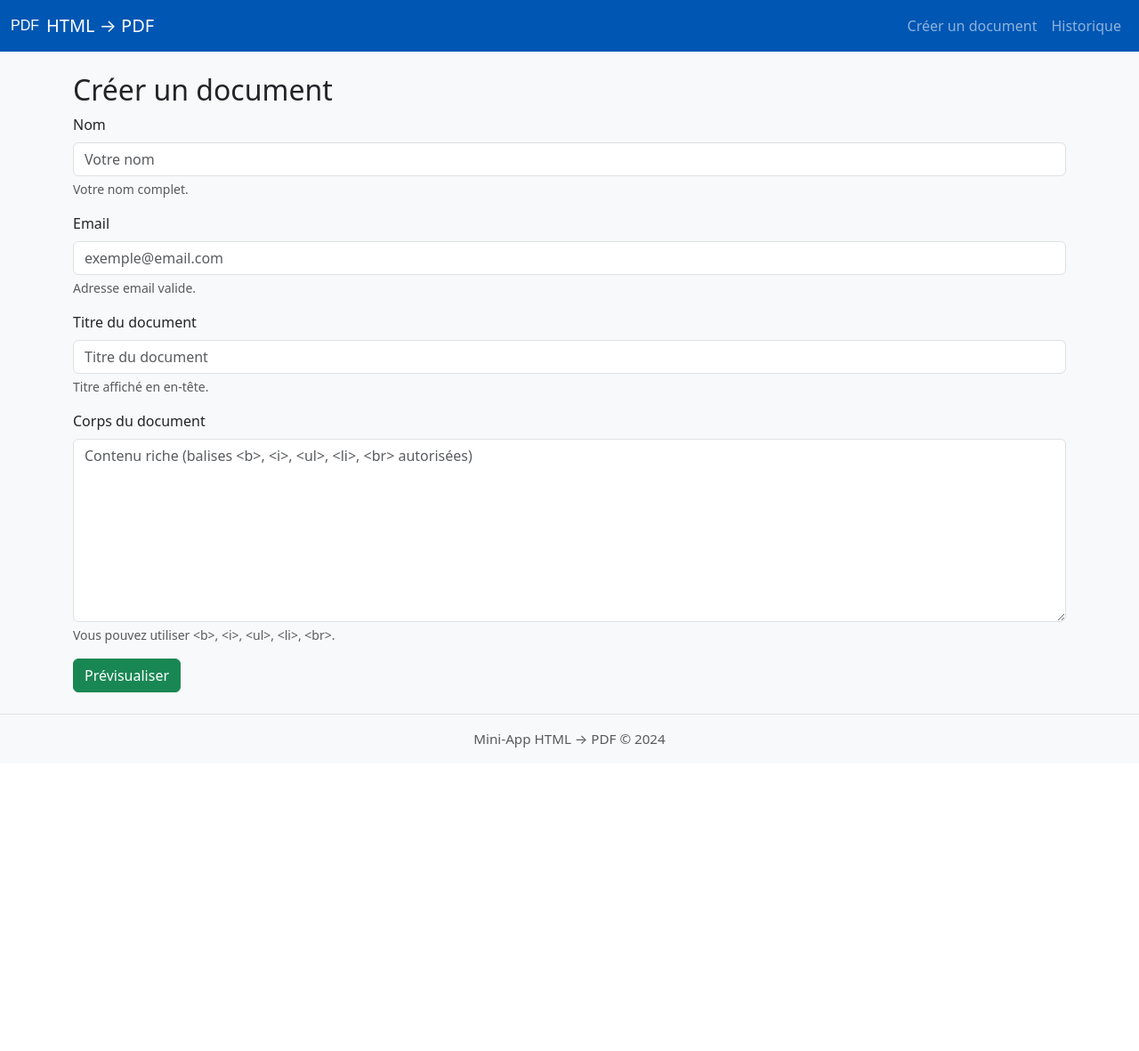
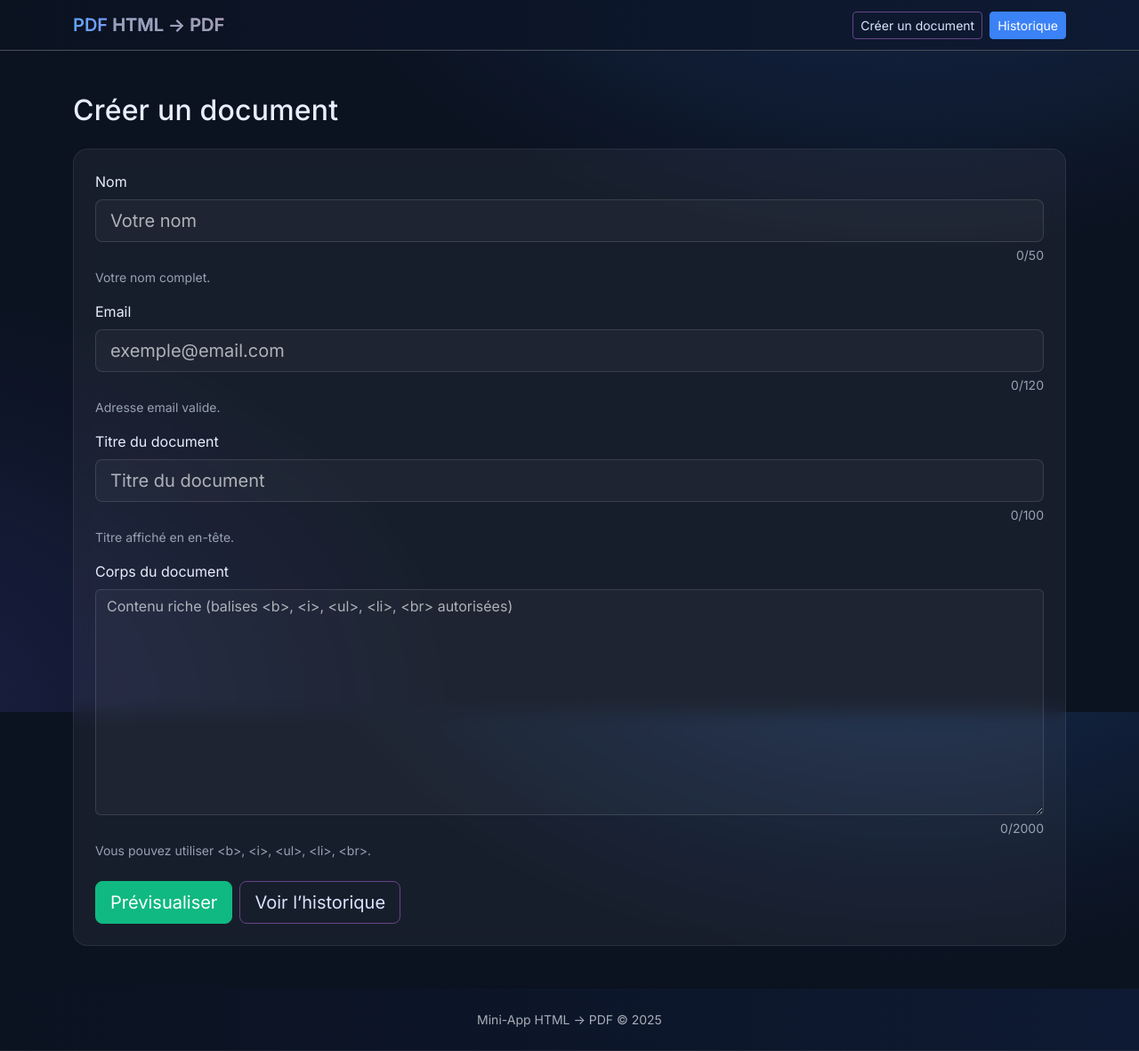
Before and after one commit to yannblanc75/SwingPDF, a Flask app: page /form in a window 1280 px wide. Shown: the whole page at 89% size. Before the commit the page ends 840 px from the top, so only its background shows below. Run offline with Flask 3, Linux system fonts and the light colour scheme.

Commit message:
ui/ux friendly helped with ia

```diff
--- a/html2pdf_app/html2pdf/__init__.py
+++ b/html2pdf_app/html2pdf/__init__.py
@@ -36,4 +36,9 @@ def create_app() -> Flask:
     @app.errorhandler(500)
     def server_error(e):
         return render_template('errors/500.html'), 500
+    @app.context_processor
+    def inject_globals():
+        from datetime import datetime
+        # Utilise UTC ou local selon ton besoin
+        return {"current_year": datetime.utcnow().year}
     return app
--- a/html2pdf_app/html2pdf/static/css/app.css
+++ b/html2pdf_app/html2pdf/static/css/app.css
@@ -1,12 +1,82 @@
-/* app.css */
-body { background-color: #f8f9fa; }
-.document-body { font-size: 1.1em; line-height: 1.6; }
-footer.footer { font-size: 0.95em; }
-.card { border-radius: 0.5rem; }
-.btn-primary, .bg-primary { background-color: #0056b3 !important; }
-.btn-primary:hover { background-color: #003d80 !important; }
-.table th, .table td { vertical-align: middle; }
-@media (max-width: 576px) {
-  .container { padding-left: 0.5rem; padding-right: 0.5rem; }
-  h1, h2, h3 { font-size: 1.2em; }
+/* static/css/app.css */
+:root{
+  --bg: #0b1220;
+  --panel: rgba(255,255,255,0.05);
+  --panel-border: rgba(255,255,255,0.08);
+  --ring: #3B82F6; /* primary */
+  --txt: #e8eefb;
+  --muted: #98a2b3;
 }
+
+*{ box-sizing: border-box; }
+html,body{ height:100%; }
+body.app-body{
+  background:
+    radial-gradient(1200px 800px at 80% -200px, rgba(59,130,246,.25), transparent 60%),
+    radial-gradient(1200px 800px at -200px 100%, rgba(99,102,241,.18), transparent 60%),
+    var(--bg);
+  color: var(--txt);
+  font-family: "Inter", system-ui, -apple-system, Segoe UI, Roboto, "Helvetica Neue", Arial, "Noto Sans", "Liberation Sans", sans-serif;
+}
+
+/* Titles */
+.page-title{ letter-spacing:.2px; }
+
+/* Hero / glass */
+.glass{
+  background: var(--panel);
+  border: 1px solid var(--panel-border);
+  backdrop-filter: blur(10px);
+}
+.hero{ min-height: 320px; display: grid; place-content: center; }
+
+/* Gradient text */
+.gradient-text{
+  background: linear-gradient(90deg,#60a5fa 0%,#a78bfa 60%,#f472b6 100%);
+  -webkit-background-clip: text;
+  background-clip: text;
+  color: transparent;
+}
+
+/* Forms */
+.form-control, .form-select{
+  background: rgba(255,255,255,0.03);
+  border-color: rgba(255,255,255,0.12);
+  color: var(--txt);
+}
+.form-control:focus, .form-select:focus{
+  border-color: var(--ring);
+  box-shadow: 0 0 0 .25rem rgba(59,130,246,.25);
+}
+.form-text{ color: var(--muted); }
+
+/* Buttons */
+.btn-primary{
+  --bs-btn-bg:#3B82F6; --bs-btn-border-color:#3B82F6;
+  --bs-btn-hover-bg:#2563EB; --bs-btn-hover-border-color:#2563EB;
+}
+.btn-success{
+  --bs-btn-bg:#10B981; --bs-btn-border-color:#10B981;
+  --bs-btn-hover-bg:#059669; --bs-btn-hover-border-color:#059669;
+}
+.btn-outline-light{ --bs-btn-color:#dbe4ff; --bs-btn-border-color:#648; }
+
+/* Cards / lists */
+.card{ background: var(--panel); border-color: var(--panel-border); }
+.list-group-item{ background: transparent; border-color: rgba(255,255,255,.06); }
+
+/* Document body */
+.document-body{
+  line-height: 1.7;
+}
+.document-body ul{ padding-left: 1.2rem; }
+.document-body li+li{ margin-top:.25rem; }
+
+/* Navbar/footer (optionnel si partiels) */
+.navbar, footer.app-footer{
+  background: linear-gradient(90deg,#0b1220 0%, #0e1a33 100%);
+  border-bottom: 1px solid rgba(255,255,255,.06);
+}
+
+/* Small utilities */
+.text-secondary{ color: var(--muted) !important; }
--- a/html2pdf_app/html2pdf/static/js/app.js
+++ b/html2pdf_app/html2pdf/static/js/app.js
@@ -1,2 +1,115 @@
-// app.js
-// JS custom minimal (placeholder)
+/* static/js/app.js - interactions globales */
+
+(() => {
+  // Helper: debounce
+  const debounce = (fn, delay = 250) => {
+    let t; return (...args) => { clearTimeout(t); t = setTimeout(() => fn(...args), delay); };
+  };
+
+  // Helper: toast Bootstrap (fallback si container absent)
+  function showToast(message, variant = 'success') {
+    let container = document.querySelector('#toast-container');
+    if (!container) {
+      container = document.createElement('div');
+      container.id = 'toast-container';
+      container.className = 'toast-container position-fixed top-0 end-0 p-3';
+      document.body.appendChild(container);
+    }
+
+    const el = document.createElement('div');
+    el.className = `toast align-items-center text-bg-${variant} border-0`;
+    el.role = 'alert';
+    el.ariaLive = 'assertive';
+    el.ariaAtomic = 'true';
+    el.innerHTML = `
+      <div class="d-flex">
+        <div class="toast-body">${message}</div>
+        <button type="button" class="btn-close btn-close-white me-2 m-auto" data-bs-dismiss="toast" aria-label="Close"></button>
+      </div>
+    `;
+    container.appendChild(el);
+    const t = new bootstrap.Toast(el, { delay: 2500 });
+    t.show();
+    el.addEventListener('hidden.bs.toast', () => el.remove());
+  }
+
+  // Enable all tooltips
+  document.querySelectorAll('[data-bs-toggle="tooltip"]').forEach(el => {
+    new bootstrap.Tooltip(el);
+  });
+
+  // 1) Copier le lien (history)
+  document.addEventListener('click', async (e) => {
+    const btn = e.target.closest('.js-copy-link');
+    if (!btn) return;
+    const url = btn.getAttribute('data-url');
+    try {
+      await navigator.clipboard.writeText(url);
+      showToast('Lien copié dans le presse-papiers.', 'success');
+      const tt = bootstrap.Tooltip.getInstance(btn);
+      if (tt) { tt.setContent({ '.tooltip-inner': 'Copié !' }); btn.addEventListener('mouseleave', () => tt.hide(), { once:true }); }
+    } catch (err) {
+      showToast('Impossible de copier le lien.', 'danger');
+      console.error(err);
+    }
+  });
+
+  // 2) Filtre de l’historique
+  const filterInput = document.querySelector('#history-filter');
+  if (filterInput) {
+    const clearBtn = document.querySelector('#clear-filter');
+    const list = document.querySelector('#history-list');
+    const items = list ? Array.from(list.querySelectorAll('[data-filename]')) : [];
+
+    const applyFilter = () => {
+      const q = filterInput.value.trim().toLowerCase();
+      items.forEach(li => {
+        const match = li.dataset.filename.toLowerCase().includes(q);
+        li.style.display = match ? '' : 'none';
+      });
+    };
+    filterInput.addEventListener('input', debounce(applyFilter, 100));
+    if (clearBtn) clearBtn.addEventListener('click', () => { filterInput.value = ''; applyFilter(); filterInput.focus(); });
+  }
+
+  // 3) Compteurs de caractères sur les inputs/textarea (via maxlength)
+  document.querySelectorAll('[data_counter="true"], input[maxlength].form-control, textarea[maxlength].form-control')
+    .forEach(input => {
+      const max = Number(input.getAttribute('maxlength')) || null;
+      if (!max) return;
+
+      const counter = document.createElement('div');
+      counter.className = 'form-text text-end mt-1';
+      counter.textContent = `0/${max}`;
+      input.insertAdjacentElement('afterend', counter);
+
+      const update = () => {
+        const len = input.value.length;
+        counter.textContent = `${len}/${max}`;
+        if (len > max) counter.classList.add('text-danger'); else counter.classList.remove('text-danger');
+      };
+      input.addEventListener('input', update);
+      update();
+    });
+
+  // 4) Auto-size des textarea
+  document.querySelectorAll('textarea[data_autosize="true"]').forEach(ta => {
+    const autosize = () => {
+      ta.style.height = 'auto';
+      ta.style.height = `${ta.scrollHeight + 2}px`;
+    };
+    ['input', 'change'].forEach(evt => ta.addEventListener(evt, autosize));
+    setTimeout(autosize, 0);
+  });
+
+  // 5) Smooth scroll pour liens internes (optionnel)
+  document.querySelectorAll('a[href^="#"]').forEach(a => {
+    a.addEventListener('click', (e) => {
+      const id = a.getAttribute('href').slice(1);
+      const target = document.getElementById(id);
+      if (!target) return;
+      e.preventDefault();
+      target.scrollIntoView({ behavior: 'smooth', block: 'start' });
+    });
+  });
+})();
--- a/html2pdf_app/html2pdf/templates/base.html
+++ b/html2pdf_app/html2pdf/templates/base.html
@@ -1,31 +1,53 @@
-<!-- base.html -->
+<!-- templates/base.html -->
 <!DOCTYPE html>
-<html lang="fr">
+<html lang="fr" data-bs-theme="dark">
 <head>
-    <meta charset="utf-8">
-    <meta name="viewport" content="width=device-width, initial-scale=1">
-    <meta http-equiv="X-Frame-Options" content="DENY">
-    <meta http-equiv="X-Content-Type-Options" content="nosniff">
+  <meta charset="utf-8" />
+  <meta name="viewport" content="width=device-width, initial-scale=1" />
+  <meta http-equiv="X-Frame-Options" content="DENY" />
+  <meta http-equiv="X-Content-Type-Options" content="nosniff" />
   <title>{% block title %}Mini-App HTML → PDF{% endblock %}</title>
-    <link rel="stylesheet" href="https://cdn.jsdelivr.net/npm/bootstrap@5.3.3/dist/css/bootstrap.min.css">
+
+  <!-- Fonts & Icons -->
+  <link rel="preconnect" href="https://fonts.gstatic.com" crossorigin>
+  <link href="https://fonts.googleapis.com/css2?family=Inter:wght@400;500;600;700&display=swap" rel="stylesheet">
+
+  <!-- Bootstrap -->
+  <link href="https://cdn.jsdelivr.net/npm/bootstrap@5.3.3/dist/css/bootstrap.min.css" rel="stylesheet">
+
+  <!-- App CSS -->
   <link rel="stylesheet" href="{{ url_for('static', filename='css/app.css') }}">
+
   {% block head %}{% endblock %}
 </head>
-<body>
+<body class="app-body">
   {% include 'partials/navbar.html' %}
-    <main class="container my-4" id="main-content">
+
+  <!-- Flash messages (toasts fallback si JS désactivé) -->
+  <div class="container position-relative">
     {% with messages = get_flashed_messages(with_categories=true) %}
       {% if messages %}
+        <div class="mt-3">
         {% for category, message in messages %}
-              <div class="alert alert-{{ category }}" role="alert">{{ message }}</div>
+          <div class="alert alert-{{ category }} shadow-sm mb-2" role="alert">
+            {{ message }}
+          </div>
         {% endfor %}
+        </div>
       {% endif %}
     {% endwith %}
+  </div>
+
+  <main id="main-content" class="container py-5">
     {% block content %}{% endblock %}
   </main>
+
   {% include 'partials/footer.html' %}
+
+  <!-- Bootstrap Bundle + App JS -->
   <script src="https://cdn.jsdelivr.net/npm/bootstrap@5.3.3/dist/js/bootstrap.bundle.min.js"></script>
-    <script src="{{ url_for('static', filename='js/app.js') }}"></script>
+  <script src="{{ url_for('static', filename='js/app.js') }}" defer></script>
+
   {% block scripts %}{% endblock %}
 </body>
 </html>
--- a/html2pdf_app/html2pdf/templates/form.html
+++ b/html2pdf_app/html2pdf/templates/form.html
@@ -1,40 +1,46 @@
-<!-- templates/form.html -->
 {% extends 'base.html' %}
-{% block title %}Créer un document - Mini-App HTML → PDF{% endblock %}
+{% block title %}Créer un document — Mini-App HTML → PDF{% endblock %}
 {% block content %}
-<h2>Créer un document</h2>
+<h2 class="page-title mb-4">Créer un document</h2>
 
-<form method="post" action="{{ url_for('main.form') }}">
+<form method="post" action="{{ url_for('main.form') }}" class="glass rounded-4 p-4">
   {{ form.hidden_tag() }}
 
-  <div class="mb-3">
-    {{ form.nom.label(class="form-label") }}
-    {{ form.nom(class="form-control", aria_describedby="nomHelp") }}
-    <div id="nomHelp" class="form-text">{{ form.nom.description }}</div>
-    {% for error in form.nom.errors %}<div class="text-danger">{{ error }}</div>{% endfor %}
+  <div class="row g-3">
+    <div class="col-12">
+      <label class="form-label">Nom</label>
+      {{ form.nom(class="form-control form-control-lg", maxlength="50", data_counter="true") }}
+      <div class="form-text">{{ form.nom.description }}</div>
+      {% for error in form.nom.errors %}<div class="invalid-feedback d-block">{{ error }}</div>{% endfor %}
+    </div>
+
+    <div class="col-12">
+      <label class="form-label">Email</label>
+      {{ form.email(class="form-control form-control-lg", maxlength="120", data_counter="true") }}
+      <div class="form-text">{{ form.email.description }}</div>
+      {% for error in form.email.errors %}<div class="invalid-feedback d-block">{{ error }}</div>{% endfor %}
+    </div>
+
+    <div class="col-12">
+      <label class="form-label">Titre du document</label>
+      {{ form.titre(class="form-control form-control-lg", maxlength="100", data_counter="true") }}
+      <div class="form-text">{{ form.titre.description }}</div>
+      {% for error in form.titre.errors %}<div class="invalid-feedback d-block">{{ error }}</div>{% endfor %}
+    </div>
+
+    <div class="col-12">
+      <label class="form-label">Corps du document</label>
+      {{ form.corps(class="form-control", rows=10, data_autosize="true") }}
+      <div class="form-text">{{ form.corps.description }}</div>
+      {% for error in form.corps.errors %}<div class="invalid-feedback d-block">{{ error }}</div>{% endfor %}
+    </div>
   </div>
 
-  <div class="mb-3">
-    {{ form.email.label(class="form-label") }}
-    {{ form.email(class="form-control", aria_describedby="emailHelp") }}
-    <div id="emailHelp" class="form-text">{{ form.email.description }}</div>
-    {% for error in form.email.errors %}<div class="text-danger">{{ error }}</div>{% endfor %}
+  <div class="d-flex gap-2 mt-4">
+    <button type="submit" class="btn btn-success btn-lg">
+      Prévisualiser
+    </button>
+    <a href="{{ url_for('main.history') }}" class="btn btn-outline-light btn-lg">Voir l’historique</a>
   </div>
-
-  <div class="mb-3">
-    {{ form.titre.label(class="form-label") }}
-    {{ form.titre(class="form-control", aria_describedby="titreHelp") }}
-    <div id="titreHelp" class="form-text">{{ form.titre.description }}</div>
-    {% for error in form.titre.errors %}<div class="text-danger">{{ error }}</div>{% endfor %}
-  </div>
-
-  <div class="mb-3">
-    {{ form.corps.label(class="form-label") }}
-    {{ form.corps(class="form-control", rows=8, aria_describedby="corpsHelp") }}
-    <div id="corpsHelp" class="form-text">{{ form.corps.description }}</div>
-    {% for error in form.corps.errors %}<div class="text-danger">{{ error }}</div>{% endfor %}
-  </div>
-
-  <button type="submit" class="btn btn-success">Prévisualiser</button>
 </form>
 {% endblock %}
--- a/html2pdf_app/html2pdf/templates/partials/footer.html
+++ b/html2pdf_app/html2pdf/templates/partials/footer.html
@@ -1,6 +1,3 @@
-<!-- footer.html -->
-<footer class="footer mt-auto py-3 bg-light border-top">
-  <div class="container text-center">
-    <span class="text-muted">Mini-App HTML → PDF &copy; 2024</span>
-  </div>
+<footer class="app-footer text-center text-muted small py-4">
+  Mini-App HTML → PDF © {{ current_year }}
 </footer>
--- a/html2pdf_app/html2pdf/templates/partials/navbar.html
+++ b/html2pdf_app/html2pdf/templates/partials/navbar.html
@@ -1,17 +1,13 @@
-<!-- navbar.html -->
-<nav class="navbar navbar-expand-lg navbar-dark bg-primary" aria-label="Navigation principale">
-  <div class="container-fluid">
-    <a class="navbar-brand d-flex align-items-center" href="{{ url_for('main.index') }}">
-      <img src="{{ url_for('static', filename='img/logo.svg') }}" alt="Logo" width="32" height="32" class="me-2">
-      HTML → PDF
-    </a>
-    <button class="navbar-toggler" type="button" data-bs-toggle="collapse" data-bs-target="#navbarNav" aria-controls="navbarNav" aria-expanded="false" aria-label="Afficher le menu">
+<nav class="navbar navbar-expand-lg sticky-top border-bottom">
+  <div class="container">
+    <a class="navbar-brand fw-semibold gradient-text" href="{{ url_for('main.index') }}">PDF <span class="text-secondary">HTML → PDF</span></a>
+    <button class="navbar-toggler" type="button" data-bs-toggle="collapse" data-bs-target="#nav" aria-controls="nav" aria-expanded="false" aria-label="Navigation">
       <span class="navbar-toggler-icon"></span>
     </button>
-    <div class="collapse navbar-collapse" id="navbarNav">
-      <ul class="navbar-nav ms-auto">
-        <li class="nav-item"><a class="nav-link" href="{{ url_for('main.form') }}">Créer un document</a></li>
-        <li class="nav-item"><a class="nav-link" href="{{ url_for('main.history') }}">Historique</a></li>
+    <div id="nav" class="collapse navbar-collapse">
+      <ul class="navbar-nav ms-auto gap-2">
+        <li class="nav-item"><a class="btn btn-outline-light btn-sm" href="{{ url_for('main.form') }}">Créer un document</a></li>
+        <li class="nav-item"><a class="btn btn-primary btn-sm" href="{{ url_for('main.history') }}">Historique</a></li>
       </ul>
     </div>
   </div>
--- a/requirements.txt
+++ b/requirements.txt
@@ -3,3 +3,5 @@ weasyprint
 wtforms
 email_validator
 pydyf==0.8.0
+Flask>=3.0
+Flask-WTF>=1.2
```
Also changed, not shown: html2pdf_app/html2pdf/templates/history.html (+37 -12 lines), html2pdf_app/html2pdf/templates/index.html (+10 -7 lines), html2pdf_app/html2pdf/templates/preview.html (+19 -20 lines), 3 other files. Lines whose indentation alone changed are shown as unchanged.
